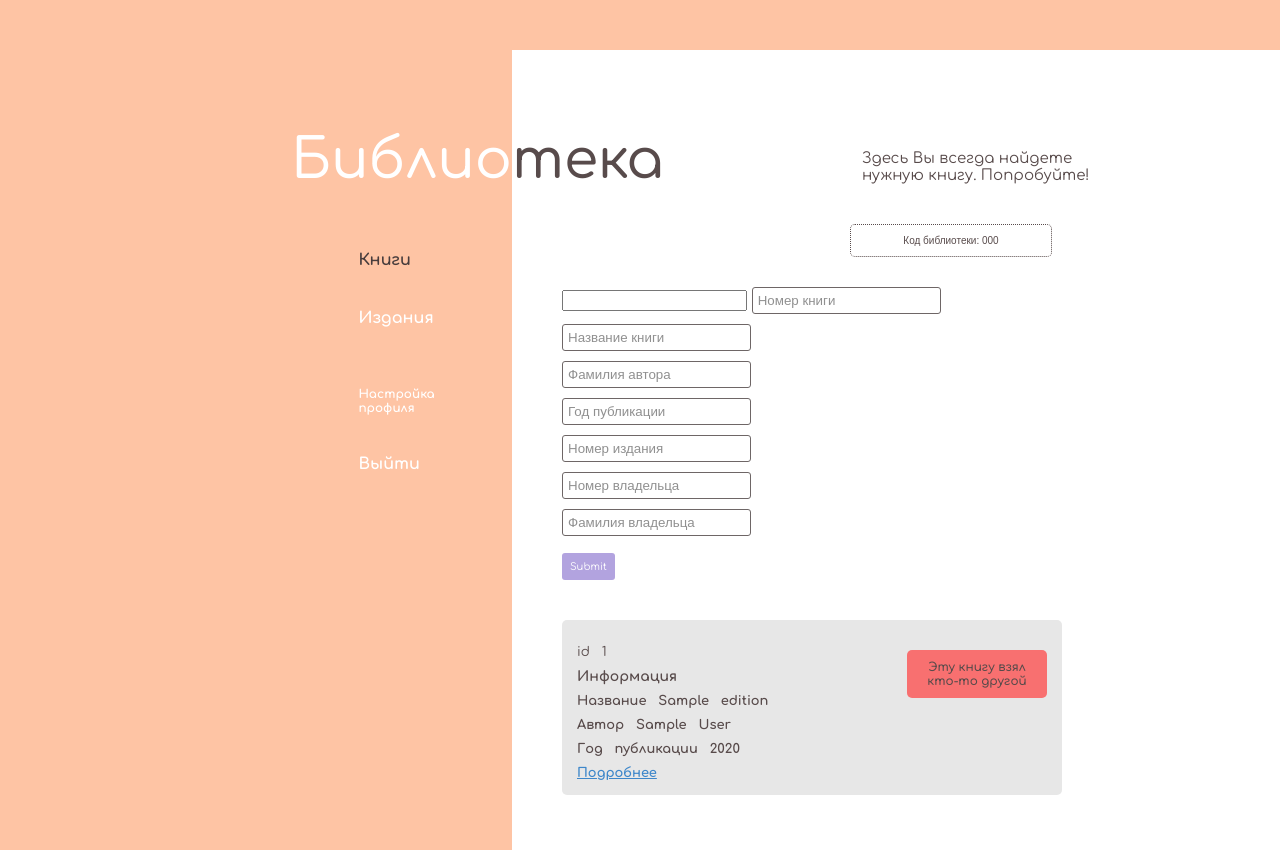
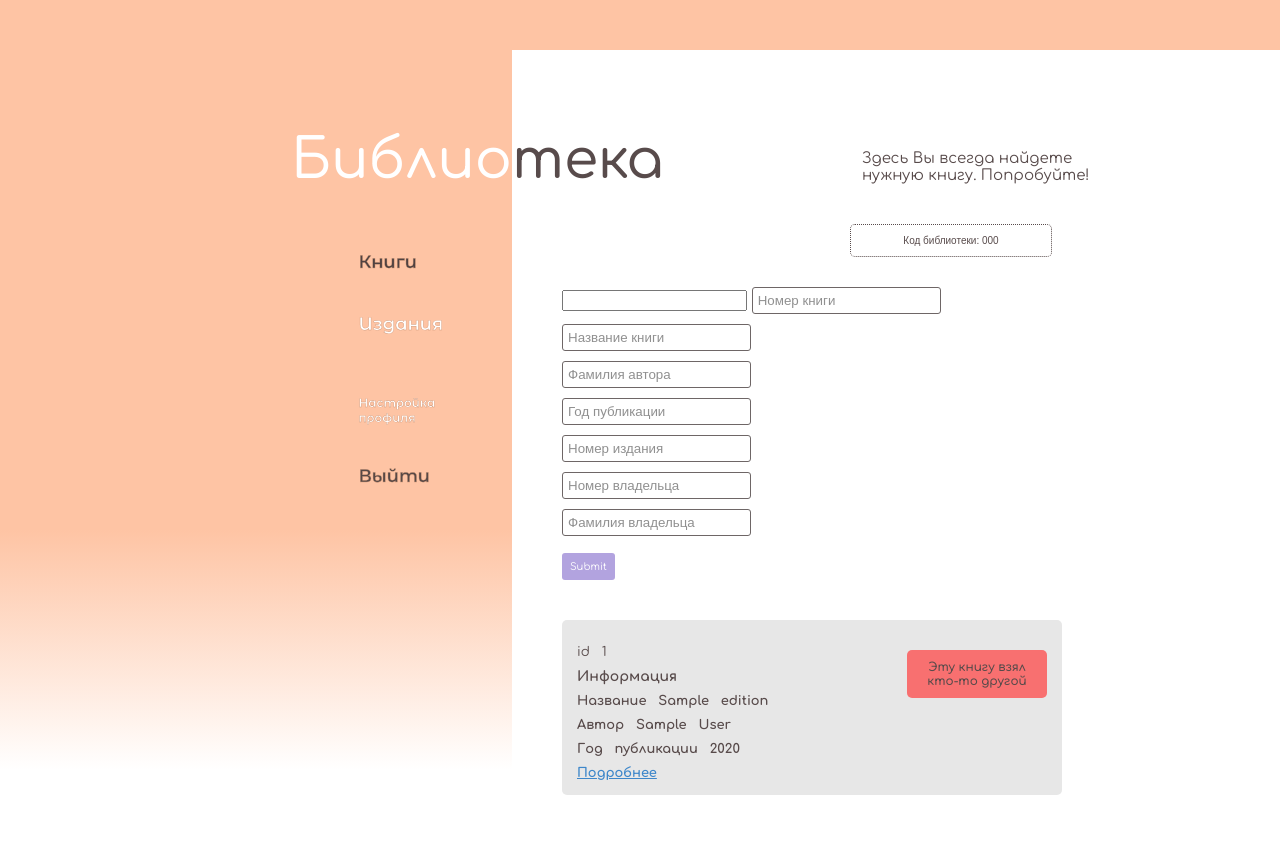
Before and after one commit to eleborrr/library, a Python web app: template templates/library.html in a window 1280 px wide. Run offline with Jinja, Linux system fonts and the light colour scheme; the template is opened without the code that fills it: most values are stand-ins (such as "Sample title", 1, 10 or a date in 2020); form fields are guessed from the names that the template uses; some libraries are stand-ins or nearby versions.

Commit message:
пока с градиентом

```diff
--- a/templates/base-table.html
+++ b/templates/base-table.html
@@ -9,6 +9,8 @@
     <link href="https://fonts.googleapis.com/css2?family=Comfortaa:wght@400;500;600;700&display=swap" rel="stylesheet">
     <link rel="stylesheet" type="text/css" href="../static/css/library.css">
     <link rel="stylesheet" type="text/css" href="../static/css/library-page.css">
+<link rel="preconnect" href="https://fonts.gstatic.com">
+<link href="https://fonts.googleapis.com/css2?family=Montserrat+Alternates:wght@600&Raleway:wght@300;400;800&&family=Ubuntu:wght@600&display=swap" rel="stylesheet">
     {% block links %}{% endblock %}
 </head>
 
@@ -18,7 +20,18 @@
 {% endblock %}
 
 <style>
-
+.fixed-side a.link-menu{
+    font-family: 'Montserrat Alternates', sans-serif;;
+            -webkit-text-stroke: 0.4px #CC9475;
+     -webkit-text-fill-color: white;
+    font-size: 18px;
+    font-weight: 600;
+        }
+.fixed-side a.link-menu.ex{
+            color: #473C3C;
+            -webkit-text-fill-color: #473C3C;
+            opacity: 0.9;
+        }
 
 .body-content
 {
@@ -29,12 +42,16 @@
     -webkit-flex-wrap: wrap;
     -ms-flex-wrap: wrap;
     flex-wrap: wrap;
+    align-items: stretch;
 }
     .fixed-side, .normal-side
     {
         display: -webkit-flex;
         display: -ms-flexbox;
         display: flex;
+    }
+    .fixed-side{
+        background: linear-gradient(180deg, #FEC4A4 60%, #fff 90%);
     }
 </style>
 <div class="topfix"></div>
@@ -54,13 +71,13 @@
 
         <a href='/library/editions' class="link-menu i">Издания</a>
         {% if current_user.role_id == 2 %}
-            <a href='/library/profile' class="link-menu n" style="font-size: 12px; margin-top: 40px">Настройка
+            <a href='/library/profile' class="link-menu n" style="font-size: 18px; margin-top: 40px">Настройка
                 библиотеки</a>
         {% else %}
             <a href='/library/profile' class="link-menu n" style="font-size: 12px; margin-top: 40px">Настройка
                 профиля</a>
         {% endif %}
-        <a href='/logout' class="link-menu">Выйти</a>
+        <a href='/logout' class="link-menu ex">Выйти</a>
     </div>
     <div class="normal-side" id="normal">
         <div class="borders">
@@ -99,6 +116,13 @@
     $(function() {
     var height = $( '#normal' ).height(); //получаем высоту одного элемента
     $( '#fixed' ).height(height); //записываем высоту другому элементу
+        function setHeiHeight() {
+    $('#fixed').css({
+        height: $(window).height() + 'px'
+    });
+}
+setHeiHeight(); // устанавливаем высоту окна при первой загрузке страницы
+$(window).resize( setHeiHeight ); // обновляем при изменении размеров окна
 });
 </script>
 <script src="https://ajax.googleapis.com/ajax/libs/jquery/1.11.1/jquery.min.js"></script>
--- a/templates/editions.html
+++ b/templates/editions.html
@@ -60,6 +60,8 @@
         }
          .fixed-side a.link-menu.i{
             color: #473C3C;
+            -webkit-text-fill-color: #473C3C;
+            opacity: 0.95;
         }
     </style>
 
--- a/templates/library.html
+++ b/templates/library.html
@@ -53,6 +53,8 @@
         }
         .fixed-side a.link-menu.b{
             color: #473C3C;
+            -webkit-text-fill-color: #473C3C;
+            opacity: 0.95;
         }
     </style>
 {% endblock %}
--- a/templates/library_edit.html
+++ b/templates/library_edit.html
@@ -10,6 +10,8 @@
     <style>
     .fixed-side a.link-menu.n{
             color: #473C3C;
+            -webkit-text-fill-color: #473C3C;
+            opacity: 0.95;
         }
         .body-content {
             align-items: stretch
--- a/templates/students.html
+++ b/templates/students.html
@@ -17,6 +17,8 @@
     <style>
     .fixed-side a.link-menu.abs{
             color: #473C3C;
+            -webkit-text-fill-color: #473C3C;
+            opacity: 0.95;
         }
     button {
             outline: none;
```
